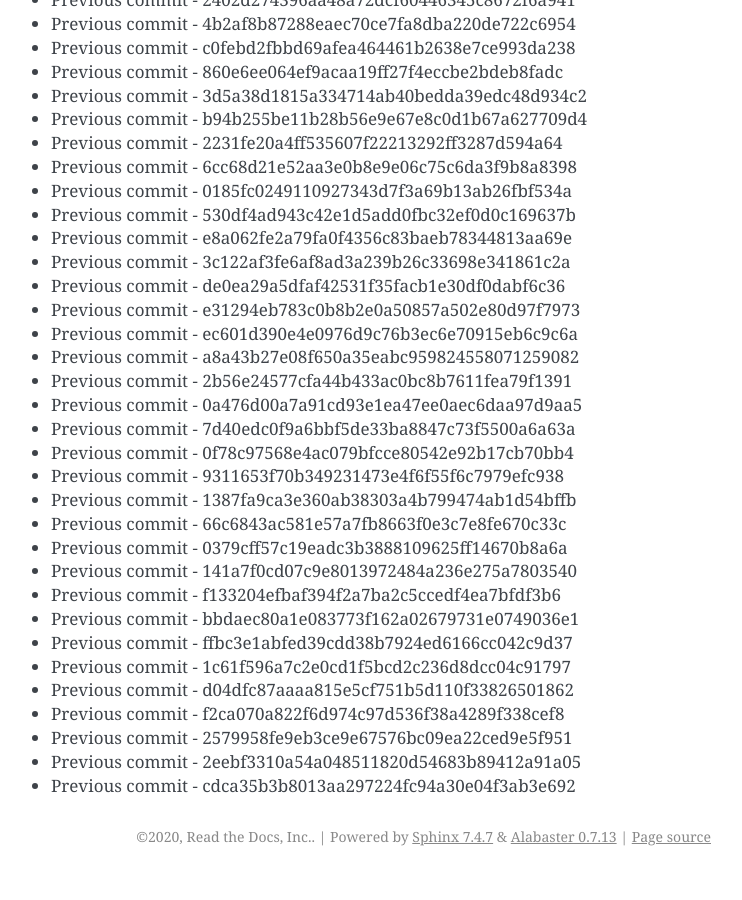
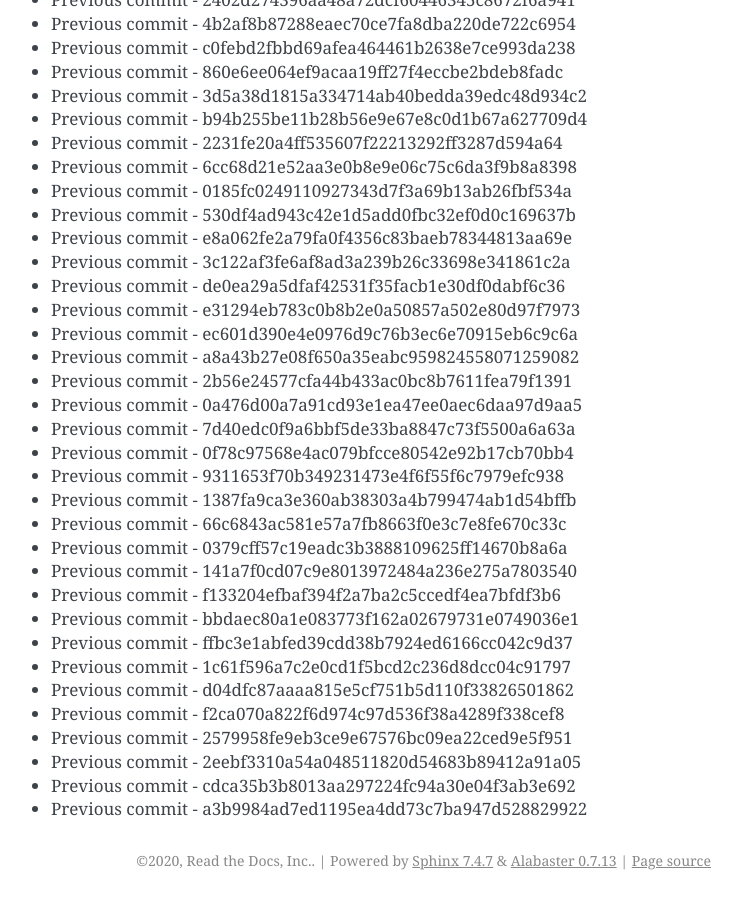
Before and after one commit to readthedocs/rtd-git-stresstest, a Sphinx documentation site: the page built from docs/updates.rst, in a window 1280 px wide and 900 px high, scrolled down 1964 px. Shown: the whole window, without its empty margins (399-1141 px from the left). Built offline with Sphinx 7.4.7, drawn with Linux system fonts in a browser that asks for light colours; before the commit the page ends 2840 px from its top, so only the background shows below that.

Commit message:
Generating commit from previous: a3b9984ad7ed1195ea4dd73c7ba947d528829922

```diff
--- a/docs/updates.rst
+++ b/docs/updates.rst
@@ -114,3 +114,4 @@ It can be tested for any performance characteristics.
 * Previous commit - 2579958fe9eb3ce9e67576bc09ea22ced9e5f951
 * Previous commit - 2eebf3310a54a048511820d54683b89412a91a05
 * Previous commit - cdca35b3b8013aa297224fc94a30e04f3ab3e692
+* Previous commit - a3b9984ad7ed1195ea4dd73c7ba947d528829922
```
